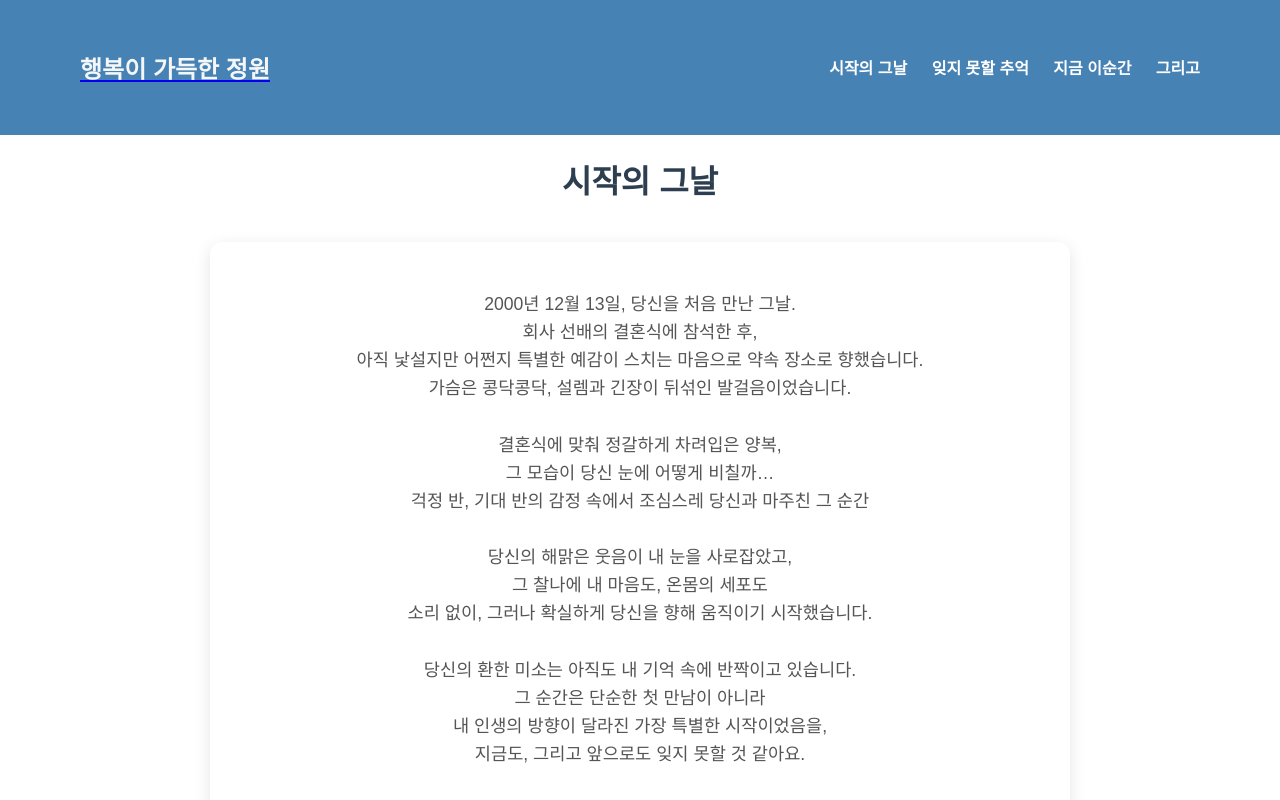
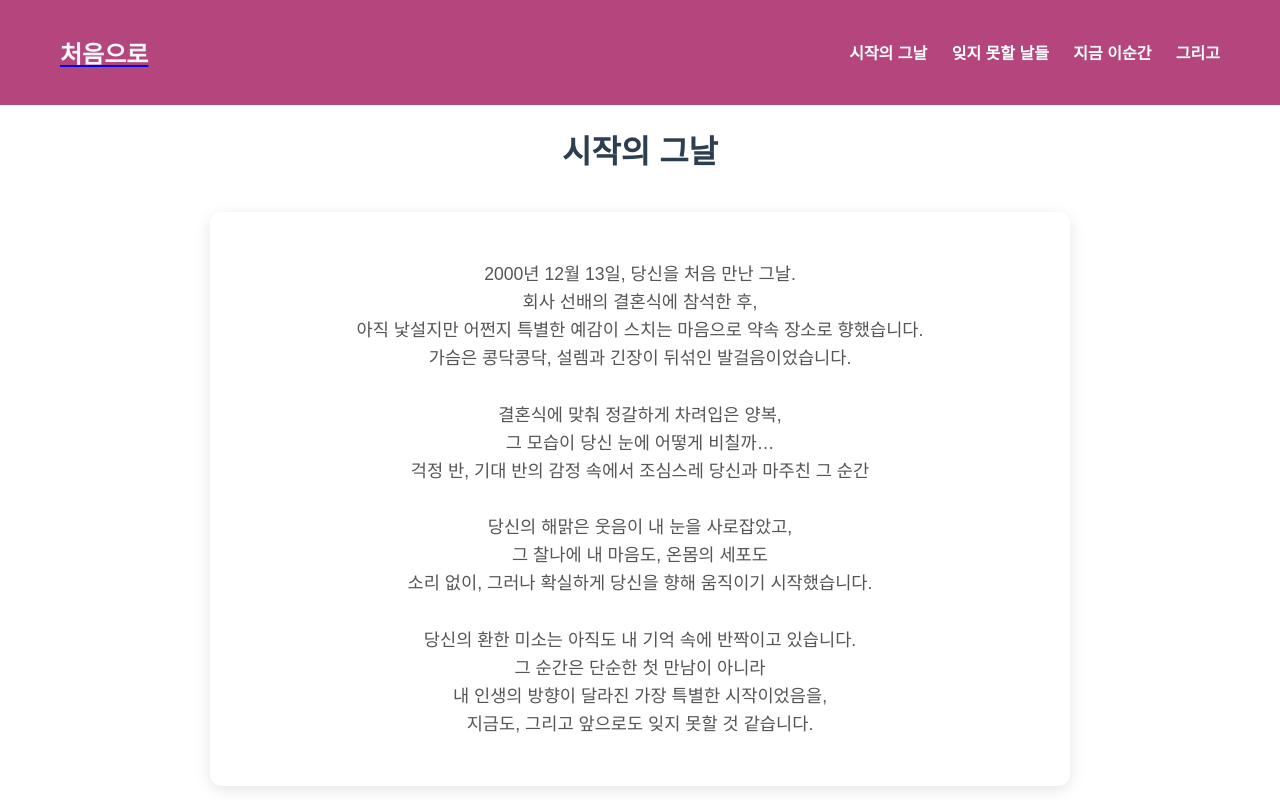
Before and after one commit to sunmi-tony/WEB, a plain HTML site: page 1.html in a window 1280 px wide. Shown: the top 800 px of the page. Drawn offline with Linux system fonts and the light colour scheme.

Commit message:
Add files via upload

```diff
--- a/1.html
+++ b/1.html
@@ -11,9 +11,9 @@
 
     /* 👆 상단 헤더 스타일 */
     header {
-      background-color: #4682b4;
+      background-color: #b4467d;
       color: white;
-      padding: 30px 80px;
+      padding: 15px 60px;
       display: flex;
       justify-content: space-between;
       align-items: center;
@@ -190,7 +190,7 @@ h2 {
   <!-- 🔊 배경음악 자동 재생 -->
   <audio id="bgm" autoplay muted loop>
     <source src="music1.mp3" type="audio/mpeg">
-    브라우저가 오디오를 지원하지 않습니다.
+
   </audio>
 
   <script>
@@ -206,11 +206,11 @@ h2 {
   <!-- 🟦 상단 영역 -->
   <header>
     <div>
-      <a href="index.html"><h2>행복이 가득한 정원</h2></a>
+      <a href="index.html"><h2>처음으로</h2></a>
     </div>
     <nav>
       <a href="1.html">시작의 그날</a>
-      <a href="2.html">잊지 못할 추억</a>
+      <a href="2.html">잊지 못할 날들</a>
       <a href="3.html">지금 이순간</a>
       <a href="4.html">그리고</a>
     </nav>
@@ -236,7 +236,7 @@ h2 {
       당신의 환한 미소는 아직도 내 기억 속에 반짝이고 있습니다.<br>
       그 순간은 단순한 첫 만남이 아니라<br>
       내 인생의 방향이 달라진 가장 특별한 시작이었음을,<br>
-      지금도, 그리고 앞으로도 잊지 못할 것 같아요.
+      지금도, 그리고 앞으로도 잊지 못할 것 같습니다.
     </p>
   </div>
 
```
